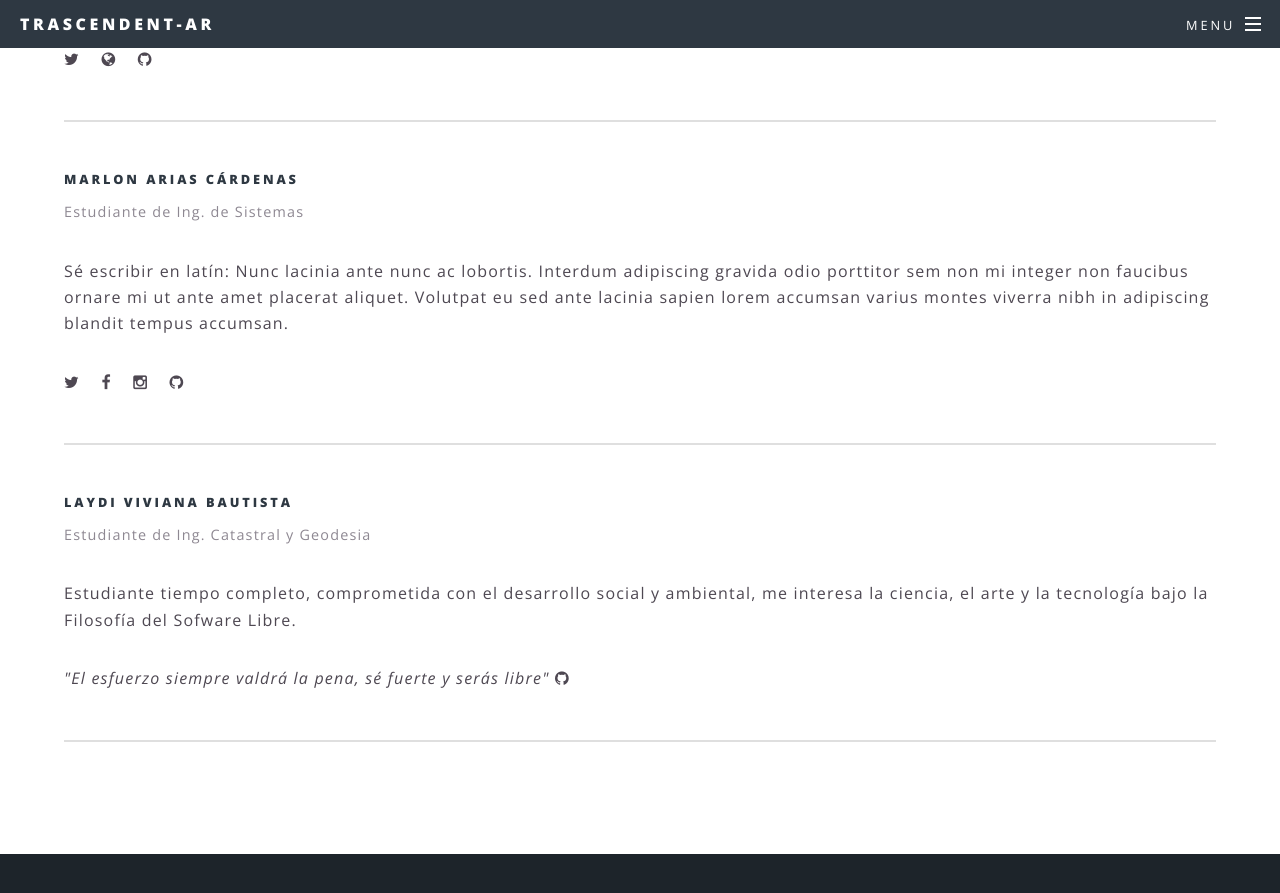
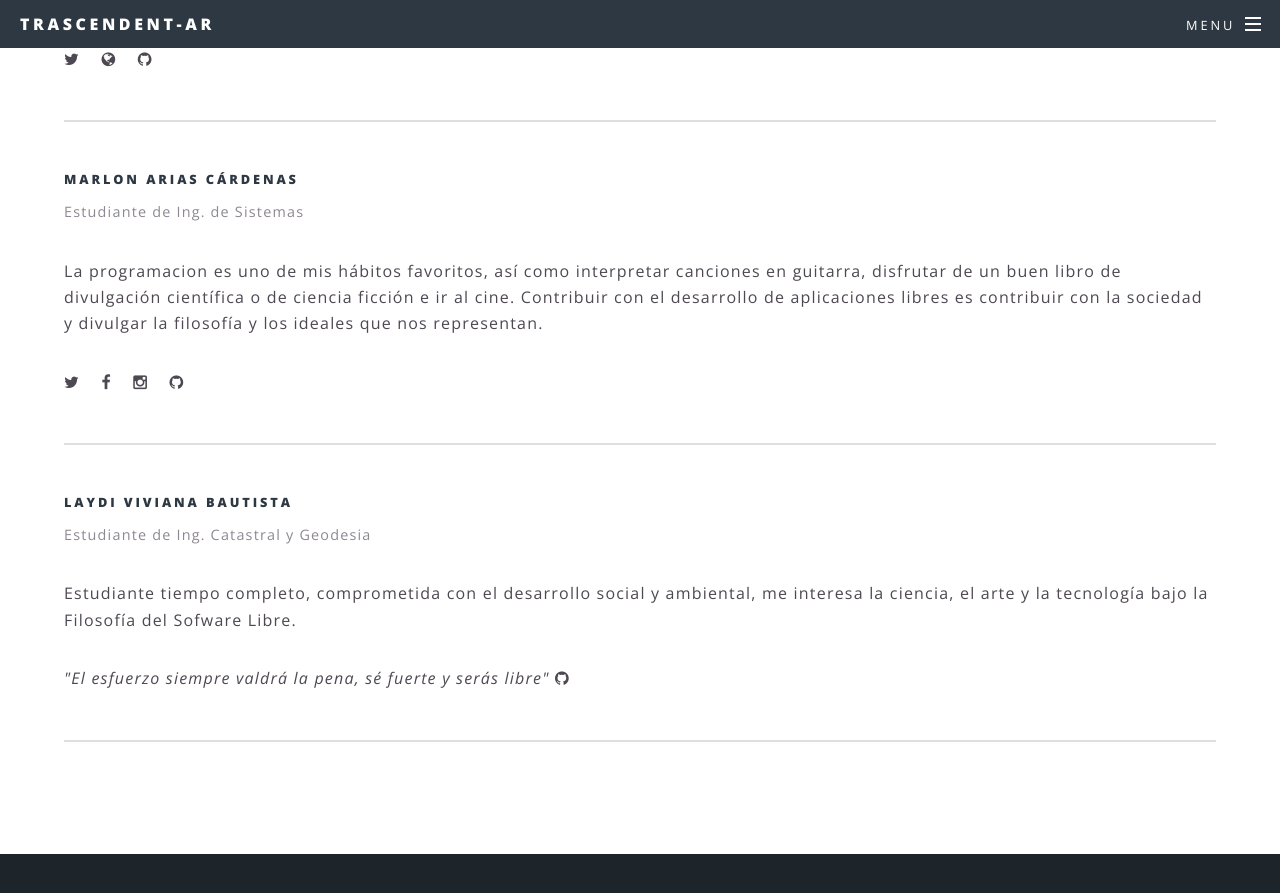
Before and after one commit to GLUD/trascendentAR, a Jekyll site: the page built from quienessomos.html, in a window 1280 px wide and 900 px high, scrolled down 883 px. Shown: the top 893 px of the window. Built offline with Jekyll 4.4.1, drawn with Linux system fonts in a browser that asks for light colours.

Commit message:
Update quienessomos.html

```diff
--- a/quienessomos.html
+++ b/quienessomos.html
@@ -33,10 +33,10 @@ ref: quienessomos
 						<h5>Marlon Arias Cárdenas</h5>
 						<p>Estudiante de Ing. de Sistemas</p>
 					</header>
-						<p>Sé escribir en latín: Nunc lacinia ante nunc ac lobortis. Interdum adipiscing gravida odio porttitor
-							sem non mi integer non faucibus ornare mi ut ante amet placerat aliquet. Volutpat
-							eu sed ante lacinia sapien lorem accumsan varius montes viverra nibh in adipiscing
-							blandit tempus accumsan.</p>
+						<p>La programacion es uno de mis hábitos favoritos, así como interpretar canciones en guitarra,
+							disfrutar de un buen libro de divulgación científica o de ciencia ficción e ir al cine.
+							Contribuir con el desarrollo de aplicaciones libres es contribuir con la sociedad y divulgar
+							la filosofía y los ideales que nos representan.</p>
 
 						<ul class="icons">
 							<li><a href="#" class="icon fa-twitter"><span class="label">Twitter</span></a></li>
```
